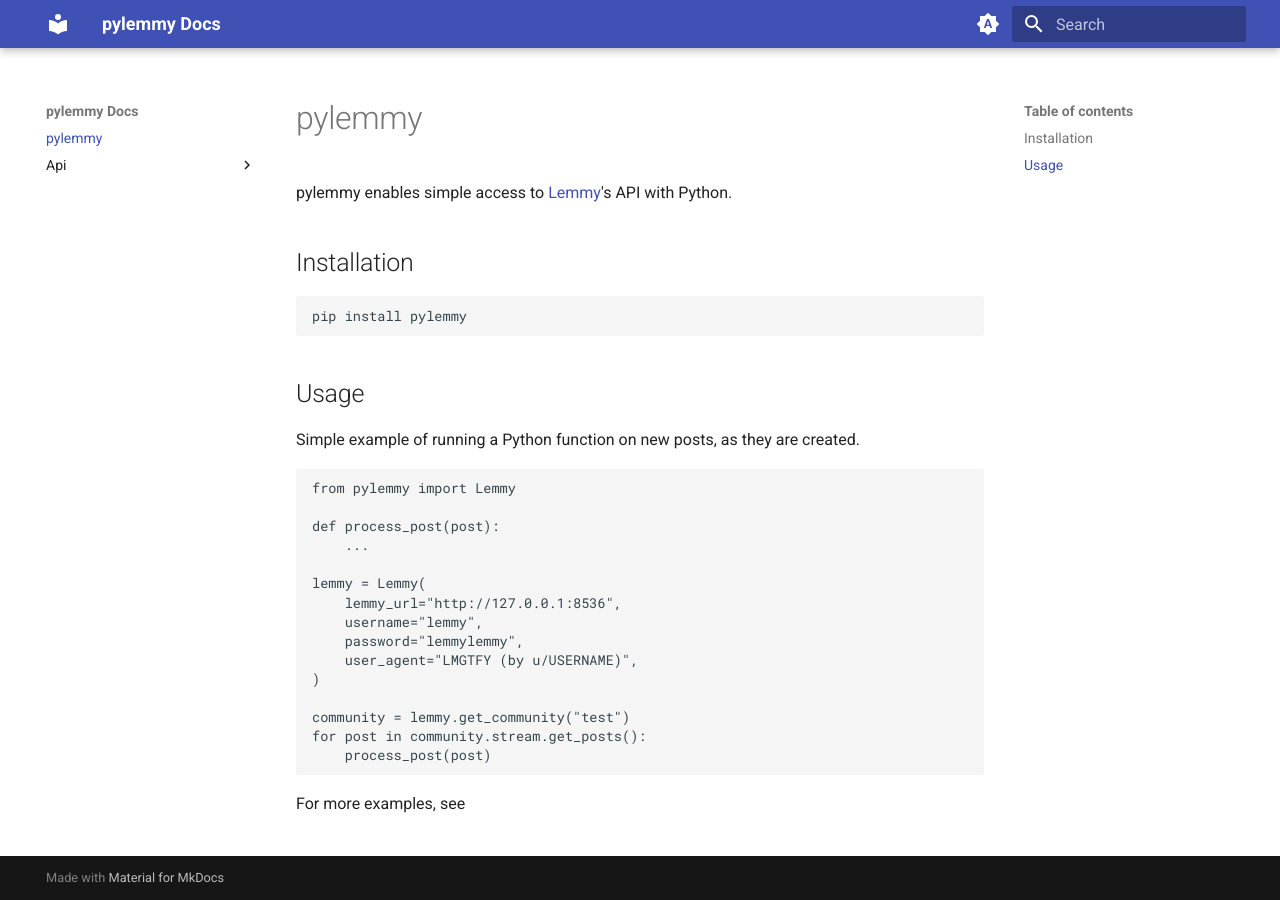
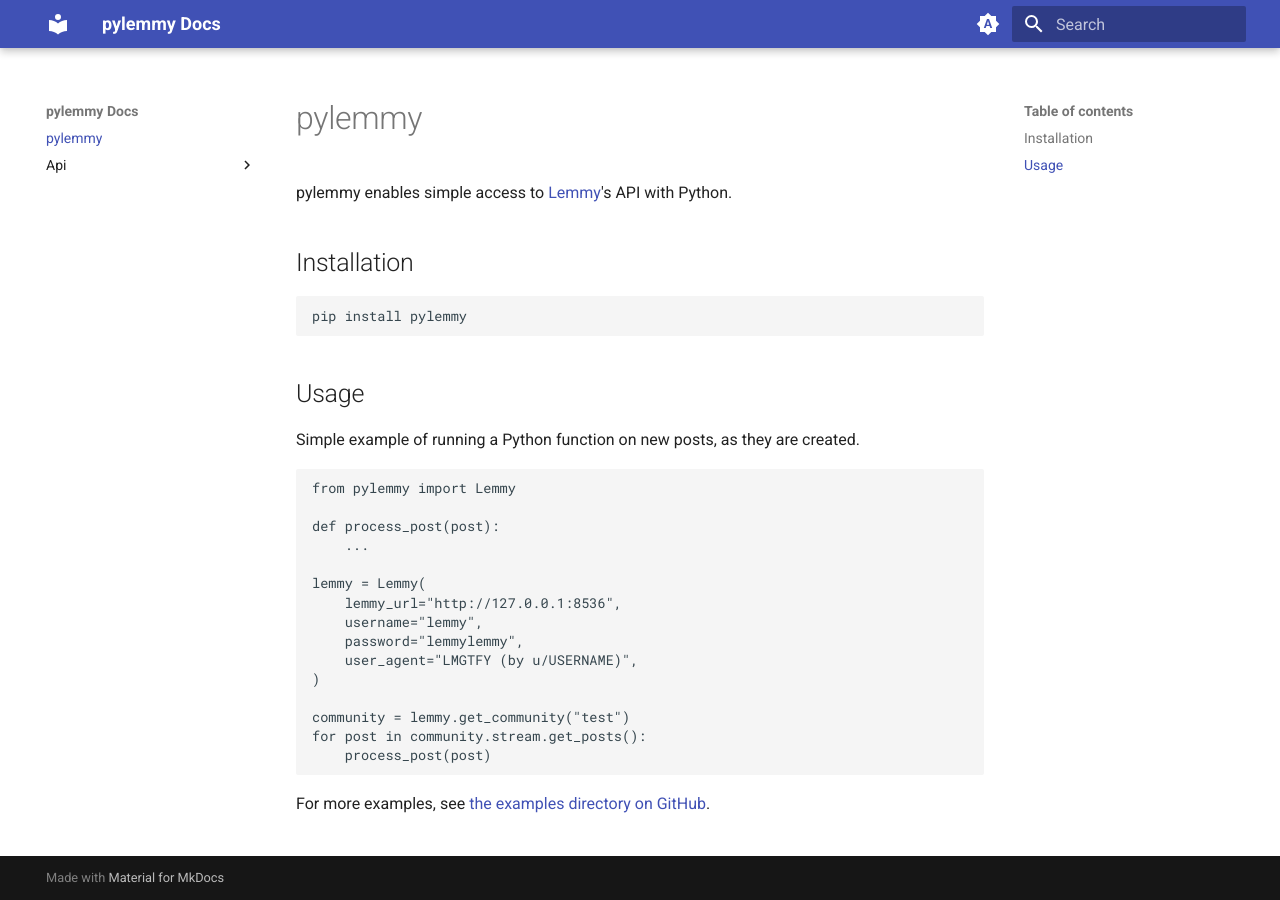
Before and after one commit to dcferreira/pylemmy, an MkDocs documentation site: the page built from docs/index.md, in a window 1280 px wide. Built offline with MkDocs 1.6.1 and Material for MkDocs 9.7.7, drawn with Linux system fonts in a browser that asks for light colours.

````diff
--- a/docs/index.md
+++ b/docs/index.md
@@ -30,4 +30,4 @@ for post in community.stream.get_posts():
     process_post(post)
 ```
 
-For more examples, see
+For more examples, see [the examples directory on GitHub](https://github.com/dcferreira/pylemmy/tree/main/examples).
--- a/pyproject.toml
+++ b/pyproject.toml
@@ -59,6 +59,7 @@ cov = [
     "cov-report",
 ]
 typing = ["mypy {args:.}"]
+integration = "pytest tests/integration"
 
 [[tool.hatch.envs.all.matrix]]
 python = ["3.7", "3.8", "3.9", "3.10", "3.11"]
````
Also changed, not shown: 1 other file.
